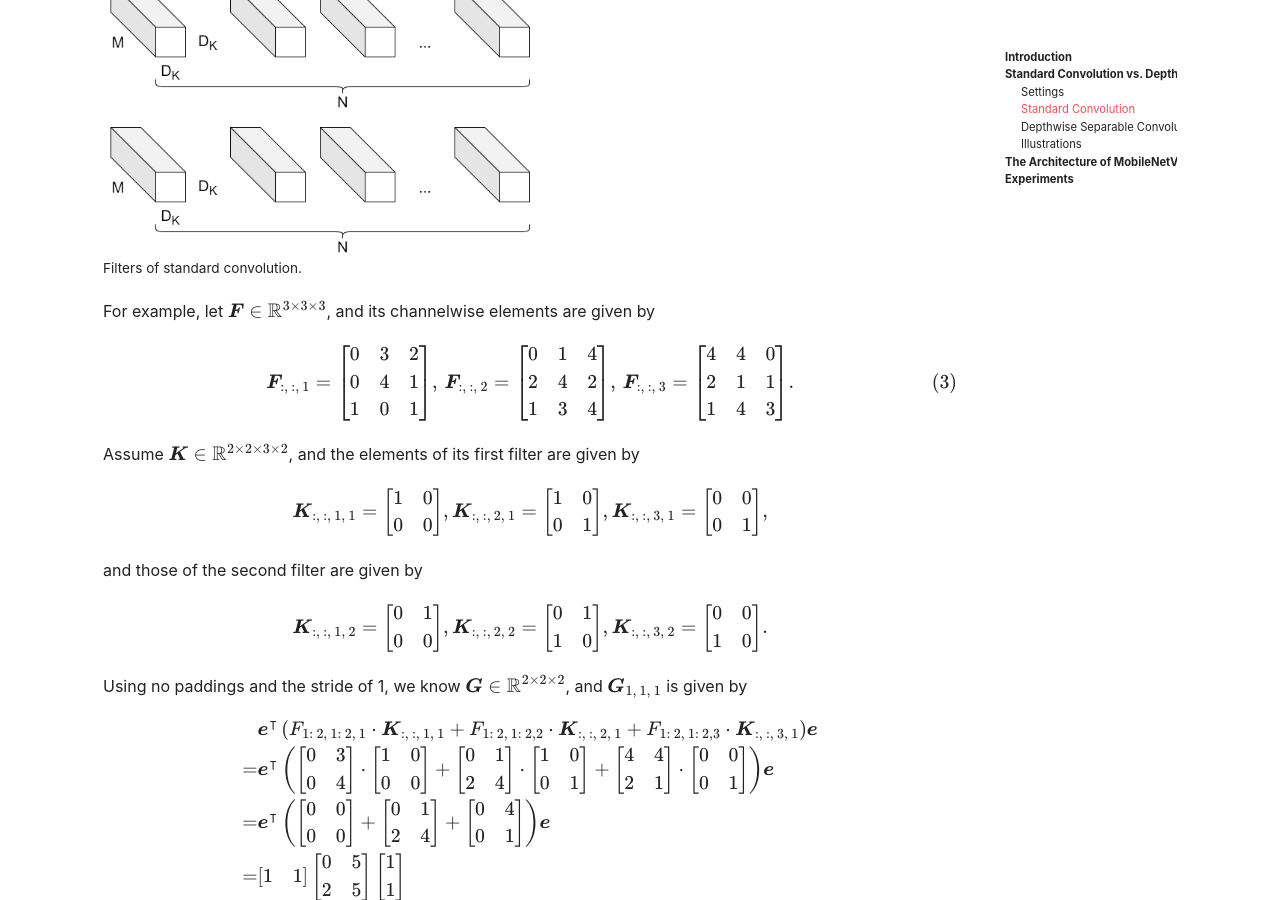
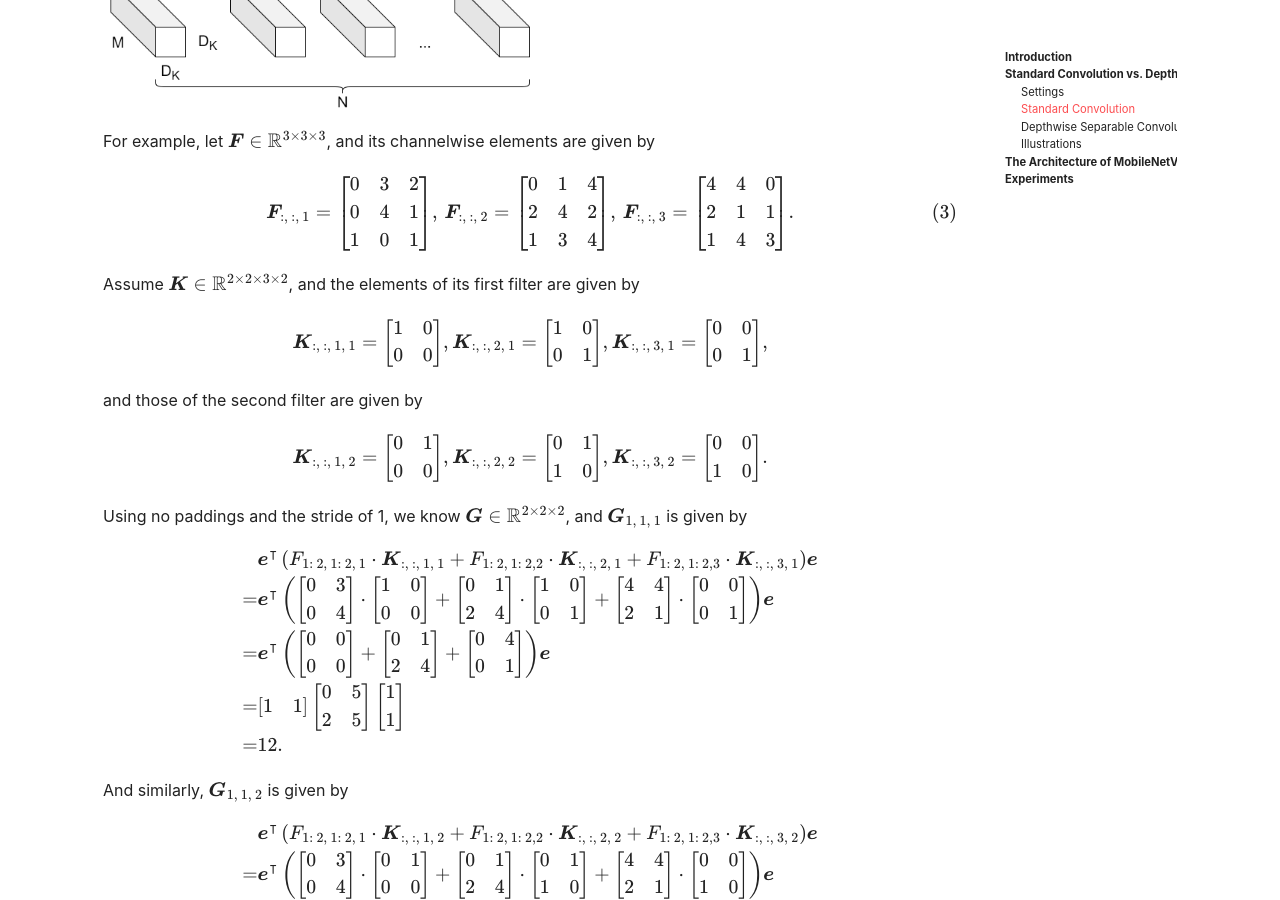
Before and after one commit to YimingMa/YIMINGMA.github.io, a Jekyll site: the page built from _posts/2021-10-08-introduction-to-MobileNetV1.md, in a window 1280 px wide and 900 px high, scrolled down 1197 px. Built offline with Jekyll 4.4.1, drawn with Linux system fonts in a browser that asks for light colours; nearby versions of some CDN libraries; formulas are drawn with MathJax 3.

Commit message:
Update 2021-10-08-introduction-to-MobileNetV1.md

```diff
--- a/_posts/2021-10-08-introduction-to-MobileNetV1.md
+++ b/_posts/2021-10-08-introduction-to-MobileNetV1.md
@@ -43,12 +43,7 @@ $$
 D_K \cdot D_K \cdot M \cdot N \cdot D_G \cdot D_G.
 $$
 
-![Filters of standard convolution.](/posts.assets/2021-10-08-introduction-to-MobileNetV1.assets/standard_convolution_filters.png){:width="50%"}
-
-<figure>
-  <img src="/posts.assets/2021-10-08-introduction-to-MobileNetV1.assets/standard_convolution_filters.png" alt="filters of standard convolution" style="width:50%">
-  <figcaption>Filters of standard convolution.</figcaption>
-</figure>
+![Filters of standard convolution.](/posts.assets/2021-10-08-introduction-to-MobileNetV1.assets/standard_convolution_filters.png "Filters of standard convolution."){:width="50%"}
 
 For example, let $$\boldsymbol{F} \in \mathbb{R}^{3 \times 3 \times 3}$$, and its channelwise elements are given by
 
```
